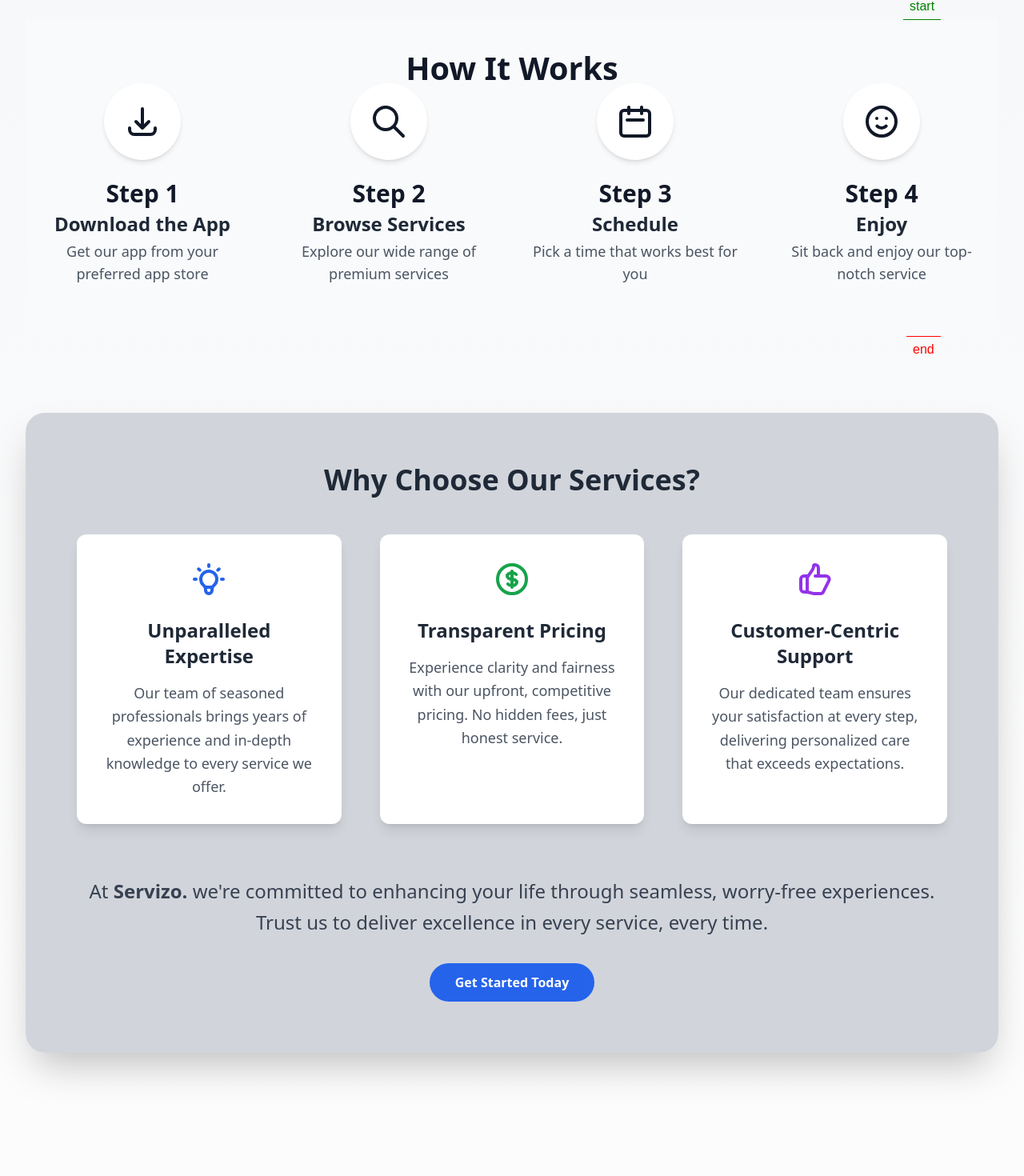
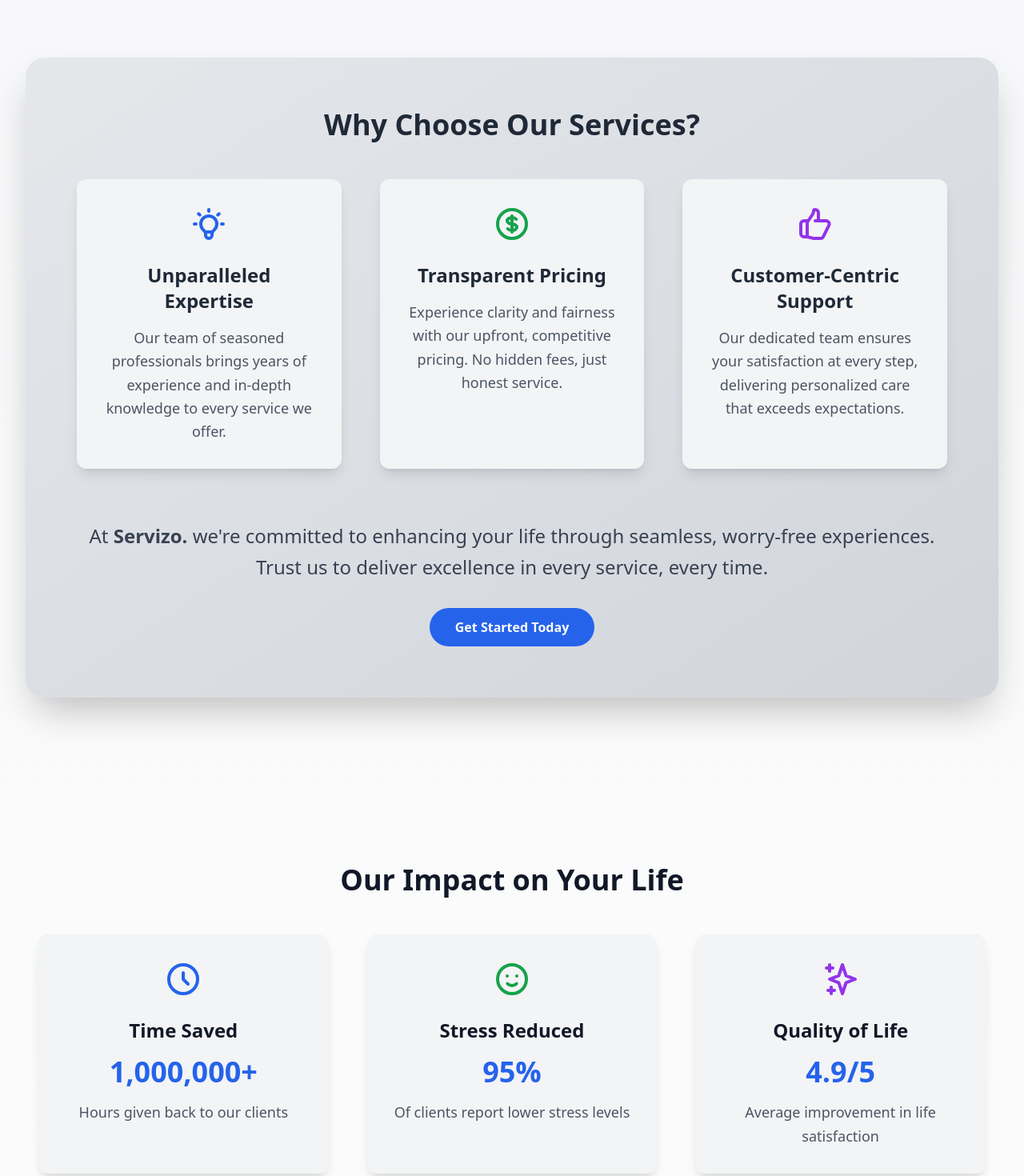
Before and after one commit to chandramoulisangabathula01/quickhand, a Next.js app: page /systems/services in a window 1280 px wide. Shown: the part 1234-2704 px from the top of the page at 80% size. Built offline with nearby package versions, Linux system fonts and the light colour scheme.

Commit message:
added animations and removed markers

```diff
--- a/app/systems/How-It-Works/page.tsx
+++ b/app/systems/How-It-Works/page.tsx
@@ -2,7 +2,7 @@
 /* eslint-disable react-hooks/exhaustive-deps */
 "use client"
 import { useEffect, useRef, useState } from "react";
-import { motion} from "framer-motion";
+import { motion, useScroll, useTransform } from "framer-motion";
 import { gsap } from "gsap";
 import { ScrollTrigger } from "gsap/ScrollTrigger";
 import Image from "next/image";
@@ -18,6 +18,10 @@ const HowItWorksPage = () => {
   const [currentStep, setCurrentStep] = useState(0);
   const [isFixed, setIsFixed] = useState(true);
   const [isMobile, setIsMobile] = useState(false);
+  const [isDownloadVisible, setIsDownloadVisible] = useState(false);
+
+  const { scrollY } = useScroll();
+  const opacity = useTransform(scrollY, [0, 100], [1, 0]);
 
   const steps = [
     {
@@ -68,7 +72,7 @@ const HowItWorksPage = () => {
             pin: ".image-container",
             onEnter: () => setCurrentStep(index),
             onLeaveBack: () => setCurrentStep(index),
-            markers: true,
+            // markers: true,
           },
         });
       });
@@ -76,8 +80,14 @@ const HowItWorksPage = () => {
       ScrollTrigger.create({
         trigger: "#download",
         start: "top 90%",
-        onEnter: () => setIsFixed(false),
-        onLeaveBack: () => setIsFixed(true),
+        onEnter: () => {
+          setIsFixed(false);
+          setIsDownloadVisible(true);
+        },
+        onLeaveBack: () => {
+          setIsFixed(true);
+          setIsDownloadVisible(false);
+        },
       });
     } else {
       steps.forEach((_step, index) => {
@@ -89,12 +99,18 @@ const HowItWorksPage = () => {
             start: "",
             end: "",
             scrub: true,
-            markers: true,
+            // markers: true,
             pin: ".image-container",
-            // onEnter: () => setCurrentStep(index),
             onLeaveBack: () => setCurrentStep(index),
           }
         });
+      });
+
+      ScrollTrigger.create({
+        trigger: "#download",
+        start: "top 90%",
+        onEnter: () => setIsDownloadVisible(true),
+        onLeaveBack: () => setIsDownloadVisible(false),
       });
     }
 
@@ -109,9 +125,9 @@ const HowItWorksPage = () => {
       <div className="fixed-section">
         <motion.div
           className={`${isFixed ? 'fixed' : 'absolute'}   flex flex-col items-center lg:w-1/2 transform  ml-16`}
-          initial={{ opacity: 0, x: -50 }} // Start from left with opacity 0
-          animate={{ opacity: isFixed ? 1 : 0, x: 0 }} // Animate to full opacity and original position
-          exit={{ opacity: 0, x: 50 }} // Exit animation
+          initial={{ opacity: 0, x: -50 }}
+          animate={{ opacity: isFixed ? 1 : 0, x: 0 }}
+          exit={{ opacity: 0, x: 50 }}
           transition={{ duration: 1 }}
         >
           <Image
@@ -125,9 +141,9 @@ const HowItWorksPage = () => {
 
         <motion.div
           className={`${isFixed ? 'fixed' : 'absolute'} lg:block flex flex-col items-center lg:w-1/2 top-1/2 right-0 transform -translate-y-1/2`}
-          initial={{ opacity: 0, x: 50 }} // Start from left with opacity 0
-          animate={{ opacity: isFixed ? 1 : 0, x: 0 }} // Animate to full opacity and original position
-          exit={{ opacity: 0, x: -50 }} // Exit animation
+          initial={{ opacity: 0, x: 50 }}
+          animate={{ opacity: isFixed ? 1 : 0, x: 0 }}
+          exit={{ opacity: 0, x: -50 }}
           transition={{ duration: 0.6 }}
         >
           <h3 className="text-3xl font-semibold mb-6">{steps[currentStep].title}</h3>
@@ -181,9 +197,16 @@ const HowItWorksPage = () => {
     <div className="how-it-works-page" ref={containerRef}>
       <Navbar />
 
-      <h1 className="text-4xl font-semibold fixed top-20 left-0 right-0 mb-10 mt-4 text-center text-black z-10">How it works</h1>
+      <motion.h1
+        className={`text-4xl font-semibold ${isMobile ? '' : 'fixed'} top-20 left-0 right-0 mb-10 mt-4 text-center text-black z-10`}
+        style={isMobile ? { opacity } : {}}
+        animate={{ opacity: isDownloadVisible ? 0 : 1 }}
+        transition={{ duration: 0.3 }}
+      >
+        How it works
+      </motion.h1>
 
-      <div className="mt-20"> {/* Added margin-top for spacing */}
+      <div className="mt-20">
         {isMobile ? <MobileView /> : <DesktopView />}
       </div>
 
--- a/app/systems/services/page.tsx
+++ b/app/systems/services/page.tsx
@@ -5,7 +5,7 @@ import Image from 'next/image';
 import Link from 'next/link';
 import Navbar from '@/components/navbar';
 import Footer from '@/components/footer';
-import { motion, useAnimation } from 'framer-motion';
+import { motion,  } from 'framer-motion';
 import { gsap } from 'gsap';
 import { ScrollTrigger } from 'gsap/dist/ScrollTrigger';
 
@@ -13,78 +13,145 @@ gsap.registerPlugin(ScrollTrigger);
 
 const ServicesPage: React.FC = () => {
   const mainRef = useRef<HTMLDivElement>(null);
-  const controls = useAnimation();
+  // const controls = useAnimation();
 
   useEffect(() => {
     if (mainRef.current) {
       // GSAP animations
-      gsap.from('.service-section', {
+      gsap.fromTo('.service-section',
+        {
+          opacity: 0,
+          y: 50
+        },
+        {
           opacity: 1,
-        y: 100,
-        stagger: 0.3,
+          y: 0,
           duration: 1,
           ease: 'power3.out',
           scrollTrigger: {
             trigger: '.service-section',
             start: 'top 80%',
             end: 'bottom 20%',
+            // markers: true,
             toggleActions: 'play none none reverse',
           },
-      });
+        }
+      );
+    }
+  }, []); // Added empty dependency array to useEffect
 
-      gsap.from('.how-it-works-item', {
+  gsap.fromTo('.how-it-works-item',
+    {
+      opacity: 0,
+      y: 50
+    },
+    {
       opacity: 1,
-        y: 50,
-        // stagger: 0.1,
+      y: 0,
+      stagger: 0.1,
       duration: 0.8,
       ease: 'back.out(1.7)',
-        scale: 0.8,
       scrollTrigger: {
         trigger: '.how-it-works-section',
         start: 'top 70%',
         end: 'bottom 20%',
         toggleActions: 'play none none none',
-          markers: true,
       },
-      });
+    }
+  );
 
   // Parallax effect for background
-      gsap.to('.parallax-bg', {
+  gsap.fromTo('.parallax-bg',
+    {
+      backgroundPosition: '50% 0%'
+    },
+    {
       backgroundPosition: '50% 100%',
-        ease: 'none',
+      ease: 'back.out(1.7)',
       scrollTrigger: {
         trigger: '.parallax-bg',
         start: 'top top',
         end: 'bottom top',
         scrub: true,
       },
-      });
     }
+  );
 
-    // Framer Motion animations
-    controls.start(i => ({
+  // New ScrollTrigger animations
+  gsap.fromTo('.why-choose-us-item',
+    {
+      opacity: 0,
+      y: 50
+    },
+    {
       opacity: 1,
       y: 0,
-      transition: { delay: i * 0.2 },
-    }));
-  }, [controls]);
+      stagger: 0.2,
+      duration: 0.8,
+      scrollTrigger: {
+        trigger: '.why-choose-us-section',
+        start: 'top 70%',
+        end: 'bottom 20%',
+        toggleActions: 'play none none reverse',
+      },
+    }
+  );
 
-  return (
-    <div className="services-page bg-gradient-to-b from-gray-100 to-white text-gray-900" ref={mainRef}>
+  gsap.fromTo('.impact-item',
+    {
+      opacity: 0,
+      scale: 0.8
+    },
+    {
+      opacity: 1,
+      scale: 1,
+      stagger: 0.2,
+      duration: 0.8,
+      scrollTrigger: {
+        trigger: '.impact-section',
+        start: 'top 70%',
+        end: 'bottom 20%',
+        toggleActions: 'play none none reverse',
+      },
+    }
+  );
+
+  gsap.fromTo('.download-section',
+    {
+      opacity: 0,
+      y: 50
+    },
+    {
+      opacity: 1,
+      y: 0,
+      duration: 0.8,
+      scrollTrigger: {
+        trigger: '.download-section',
+        start: 'top 80%',
+        end: 'bottom 20%',
+        toggleActions: 'play none none none',
+      },
+    }
+  );
+
+  return ( // Moved return statement inside the component
+    <div className="services-page bg-gradient-to-b from-gray-100 to-white text-gray-900 scroll-smooth overflow-hidden" ref={mainRef}>
       <Navbar />
 
-      <main className="container mx-auto py-10 px-4 sm:px-6 lg:px-8">
+
+
+      <main className="container mx-auto lg:py-20 py-10 px-4 sm:px-6 lg:px-8">
         <motion.h1
-          className="text-5xl font-extrabold text-center   text-black"
-          initial={{ opacity: 0, y: -50 }}
-          animate={{ opacity: 1, y: 0 }}
+          className="text-4xl font-bold text-center   text-black"
+          initial={{ opacity: 0, y: -80 }}
+          animate={{ opacity: 1, y: -50 }}
           transition={{ duration: 0.8, ease: 'easeOut' }}
         >
           Explore Our Services
         </motion.h1>
 
         {/* Driver Services */}
-        <section className="service-section mb-32">
+        <section className="service-section mb-36 ">
           <div className="flex flex-col lg:flex-row items-center justify-between mb-24">
             <div className="lg:w-1/2 mb-12 lg:ml-12 lg:mb-0 ">
               <motion.div
@@ -97,7 +164,7 @@ const ServicesPage: React.FC = () => {
             </div>
             <div className="lg:w-1/2 ">
               <motion.h2
-                className="text-4xl font-bold mb-8 text-black"
+                className="text-3xl font-bold mb-8 text-black"
                 initial={{ opacity: 0, x: 50 }}
                 animate={{ opacity: 1, x: 0 }}
                 transition={{ duration: 0.8, delay: 0.2 }}
@@ -151,7 +218,7 @@ const ServicesPage: React.FC = () => {
             </div>
             <div className="lg:w-1/2 lg:ml-12">
               <motion.h2
-                className="text-4xl font-bold mb-8 text-black"
+                className="text-3xl font-bold mb-8 text-black"
                 initial={{ opacity: 0, x: -50 }}
                 animate={{ opacity: 1, x: 0 }}
                 transition={{ duration: 0.8, delay: 0.2 }}
@@ -193,63 +260,8 @@ const ServicesPage: React.FC = () => {
           </div>
         </section>
 
-        {/* How It Works */}
-        <section className="how-it-works-section py-10 mb-24 bg-gray-50">
-          <div className="container mx-auto px-4">
-            <motion.h2
-              className="text-4xl font-bold text-center  text-gray-900"
-              initial={{ opacity: 0, y: -20 }}
-              animate={{ opacity: 1, y: 2, scale: 1.1 }}
-
-              transition={{ duration: 0.8 }}
-            >
-              How It Works
-            </motion.h2>
-            <div className="grid md:grid-cols-4 gap-12">
-              {[
-                { step: "Download the App", icon: (
-                  <svg xmlns="http://www.w3.org/2000/svg" className="h-12 w-12" fill="none" viewBox="0 0 24 24" stroke="currentColor">
-                    <path strokeLinecap="round" strokeLinejoin="round" strokeWidth={2} d="M4 16v1a3 3 0 003 3h10a3 3 0 003-3v-1m-4-4l-4 4m0 0l-4-4m4 4V4" />
-                  </svg>
-                ), description: "Get our app from your preferred app store" },
-                { step: "Browse Services", icon: (
-                  <svg xmlns="http://www.w3.org/2000/svg" className="h-12 w-12" fill="none" viewBox="0 0 24 24" stroke="currentColor">
-                    <path strokeLinecap="round" strokeLinejoin="round" strokeWidth={2} d="M21 21l-6-6m2-5a7 7 0 11-14 0 7 7 0 0114 0z" />
-                  </svg>
-                ), description: "Explore our wide range of premium services" },
-                { step: "Schedule", icon: (
-                  <svg xmlns="http://www.w3.org/2000/svg" className="h-12 w-12" fill="none" viewBox="0 0 24 24" stroke="currentColor">
-                    <path strokeLinecap="round" strokeLinejoin="round" strokeWidth={2} d="M8 7V3m8 4V3m-9 8h10M5 21h14a2 2 0 002-2V7a2 2 0 00-2-2H5a2 2 0 00-2 2v12a2 2 0 002 2z" />
-                  </svg>
-                ), description: "Pick a time that works best for you" },
-                { step: "Enjoy", icon: (
-                  <svg xmlns="http://www.w3.org/2000/svg" className="h-12 w-12" fill="none" viewBox="0 0 24 24" stroke="currentColor">
-                    <path strokeLinecap="round" strokeLinejoin="round" strokeWidth={2} d="M14.828 14.828a4 4 0 01-5.656 0M9 10h.01M15 10h.01M21 12a9 9 0 11-18 0 9 9 0 0118 0z" />
-                  </svg>
-                ), description: "Sit back and enjoy our top-notch service" }
-              ].map((item, index) => (
-                <div
-                  key={index}
-                  className="how-it-works-item flex flex-col items-center text-center"
-                >
-                  <div
-                    className="bg-white rounded-full p-6 shadow-md mb-6"
-                  >
-                    {item.icon}
-                  </div>
-                  <div className="text-center mb-6">
-                    <h3 className="text-3xl font-bold text-gray-900 mb-1">Step {index + 1}</h3>
-                    <h4 className="text-2xl font-semibold text-gray-800 mb-1">{item.step}</h4>
-                    <p className="text-gray-600 text-lg">{item.description}</p>
-                  </div>
-                </div>
-              ))}
-            </div>
-          </div>
-        </section>
-
         {/* Why Choose Us */}
-        <section className="bg-gradient-to-br from-gray-300 to-gray-300 text-gray-800 p-16 rounded-3xl shadow-2xl mb-32 relative overflow-hidden">
+        <section className="why-choose-us-section bg-gradient-to-br from-gray-200 to-gray-300 text-gray-800 p-16 rounded-3xl shadow-2xl mb-32 relative overflow-hidden">
           <div className="absolute inset-0 bg-pattern opacity-10"></div>
           <div className="relative z-10">
             <motion.h2
@@ -290,17 +302,14 @@ const ServicesPage: React.FC = () => {
                   ),
                 },
               ].map((item, index) => (
-                <motion.div
+                <div
                   key={index}
-                  className="bg-white p-8 rounded-xl shadow-lg hover:shadow-xl transition-all duration-300"
-                  initial={{ opacity: 0, y: 50 }}
-                  animate={{ opacity: 1, y: 0 }}
-                  transition={{ duration: 0.6, delay: index * 0.2 }}
+                  className="why-choose-us-item bg-gray-100 p-8 rounded-xl shadow-lg hover:shadow-xl transition-all duration-300"
                 >
                   <div className="flex justify-center">{item.icon}</div>
                   <h3 className="text-2xl font-semibold mb-4 text-center">{item.title}</h3>
                   <p className="text-lg leading-relaxed text-gray-600 text-center">{item.description}</p>
-                </motion.div>
+                </div>
               ))}
             </div>
             <motion.div
@@ -319,34 +328,79 @@ const ServicesPage: React.FC = () => {
           </div>
         </section>
 
-        {/* CTA Section */}
-        {/* <motion.section
-          className="text-center mb-24"
-          initial={{ opacity: 0, y: 50 }}
+        {/* New Section: Service Impact */}
+        <section className="impact-section py-16 pt-20 pb-20">
+          <div className="container mx-auto px-4">
+            <motion.h2
+              className="text-4xl font-bold mb-12 text-center text-gray-900"
+              initial={{ opacity: 0, y: -20 }}
               animate={{ opacity: 1, y: 0 }}
-          transition={{ duration: 0.8 }}
+              transition={{ duration: 0.6 }}
             >
-          <h2 className="text-4xl font-bold mb-8 text-black">Ready to Experience Premium Service?</h2>
-          <p className="text-2xl mb-12 text-gray-700">Download our app now and unlock a world of convenience!</p>
-          <div className="flex justify-center space-x-6">
-            <Link href="https://apps.apple.com/your-app" className="inline-block transition-transform hover:scale-110">
-              <Image src="/apple_badge.png" alt="Download on App Store" width={200} height={60} className="rounded-lg shadow-md" />
-            </Link>
-            <Link href="https://play.google.com/store/apps/details?id=your-app" className="inline-block transition-transform hover:scale-110">
-              <Image src="/google_badge.png" alt="Get it on Google Play" width={200} height={60} className="rounded-lg shadow-md" />
-            </Link>
+              Our Impact on Your Life
+            </motion.h2>
+            <div className="grid md:grid-cols-3 gap-12">
+              {[
+                {
+                  title: 'Time Saved',
+                  value: '1,000,000+',
+                  description: 'Hours given back to our clients',
+                  icon: (
+                    <svg className="w-12 h-12 mb-6 text-blue-600" fill="none" stroke="currentColor" viewBox="0 0 24 24" xmlns="http://www.w3.org/2000/svg">
+                      <path strokeLinecap="round" strokeLinejoin="round" strokeWidth={2} d="M12 8v4l3 3m6-3a9 9 0 11-18 0 9 9 0 0118 0z" />
+                    </svg>
+                  ),
+                },
+                {
+                  title: 'Stress Reduced',
+                  value: '95%',
+                  description: 'Of clients report lower stress levels',
+                  icon: (
+                    <svg className="w-12 h-12 mb-6 text-green-600" fill="none" stroke="currentColor" viewBox="0 0 24 24" xmlns="http://www.w3.org/2000/svg">
+                      <path strokeLinecap="round" strokeLinejoin="round" strokeWidth={2} d="M14.828 14.828a4 4 0 01-5.656 0M9 10h.01M15 10h.01M21 12a9 9 0 11-18 0 9 9 0 0118 0z" />
+                    </svg>
+                  ),
+                },
+                {
+                  title: 'Quality of Life',
+                  value: '4.9/5',
+                  description: 'Average improvement in life satisfaction',
+                  icon: (
+                    <svg className="w-12 h-12 mb-6 text-purple-600" fill="none" stroke="currentColor" viewBox="0 0 24 24" xmlns="http://www.w3.org/2000/svg">
+                      <path strokeLinecap="round" strokeLinejoin="round" strokeWidth={2} d="M5 3v4M3 5h4M6 17v4m-2-2h4m5-16l2.286 6.857L21 12l-5.714 2.143L13 21l-2.286-6.857L5 12l5.714-2.143L13 3z" />
+                    </svg>
+                  ),
+                },
+              ].map((item, index) => (
+                <div
+                  key={index}
+                  className="impact-item bg-gray-100 p-8 rounded-xl shadow-lg hover:shadow-xl transition-all duration-300"
+                >
+                  <div className="flex justify-center">{item.icon}</div>
+                  <h3 className="text-2xl font-semibold mb-4 text-center text-gray-900">{item.title}</h3>
+                  <p className="text-4xl font-bold mb-4 text-center text-blue-600">{item.value}</p>
+                  <p className="text-lg leading-relaxed text-gray-600 text-center">{item.description}</p>
                 </div>
-        </motion.section> */}
-
-
+              ))}
+            </div>
+            <motion.div
+              className="mt-16 text-center"
+              initial={{ opacity: 0, y: 20 }}
+              animate={{ opacity: 1, y: 0 }}
+              transition={{ duration: 0.8, delay: 0.6 }}
+            >
+              <p className="text-2xl font-light leading-relaxed text-gray-700 mb-8">
+                Our services don't just solve problems; they transform lives. Experience the Servizo difference today.
+              </p>
+            </motion.div>
+          </div>
+        </section>
 
       </main>
       {/* DOWNLOAD SECTION */}
 
-       <div id="download" className="bg-gray-100"
-      // style={{ backgroundColor: "#B7B7B7" }}
-      >
-        <div className="container mx-auto  flex flex-col lg:flex-row items-center">
+      <div id="download" className="download-section bg-gray-100">
+        <div className="container mx-auto flex flex-col lg:flex-row items-center">
           <div className="lg:w-1/2 mb-8 lg:mb-0">
             <Image src="/images/mockupmobile.png" alt="App Preview" width={600} height={500} className="rounded-lg" />
           </div>
@@ -365,8 +419,6 @@ const ServicesPage: React.FC = () => {
         </div>
       </div>
 
-
-
       <Footer />
     </div>
   );
--- a/components/navbar.tsx
+++ b/components/navbar.tsx
@@ -23,9 +23,9 @@ const Navbar: React.FC = () => {
       animate={{ opacity: 1 }}
       transition={{ duration: 1 }}
     >
-      <nav className="container mx-auto px-4 sm:px-6 py-4 flex justify-between items-center">
+      <nav className="container mx-auto px-4  sm:px-6 py-4 flex justify-between items-center">
         <Link href="/" className="flex items-center">
-          <motion.svg
+          {/* <motion.svg
             xmlns="http://www.w3.org/2000/svg"
             width="24"
             height="24"
@@ -40,8 +40,8 @@ const Navbar: React.FC = () => {
           >
             <rect width="7" height="7" x="14" y="3" rx="1"></rect>
             <path d="M10 21V8a1 1 0 0 0-1-1H4a1 1 0 0 0-1 1v12a1 1 0 0 0 1 1h12a1 1 0 0 0 1-1v-5a1 1 0 0 0-1-1H3"></path>
-          </motion.svg>
-          <h2 className='gap-2 font-bold text-xl'>QuickHands</h2>
+          </motion.svg> */}
+          <h2 className='gap-2 font-bold pl-10 text-3xl'>Servizo.</h2>
         </Link>
         <div className="hidden md:flex items-center space-x-12">
           <NavLinks />
@@ -97,7 +97,7 @@ const NavLinks: React.FC = () => (
 
 const NavLink: React.FC<{ href: string; children: React.ReactNode }> = ({ href, children }) => (
   <motion.div whileHover={{ scale: 1.1 }}>
-    <Link href={href} className="block md:inline-block text-gray-800 hover:text-brand-primary transition-colors duration-200 font-medium">
+    <Link href={href} className="block md:inline-block text-md text-black hover:text-black transition-colors duration-200 font-medium">
       {children}
     </Link>
   </motion.div>
```
Also changed, not shown: app/systems/about-us/page.tsx (+31 -30 lines), components/aboutusHero.tsx (added, +27 -0 lines). Lines whose indentation alone changed are shown as unchanged.
